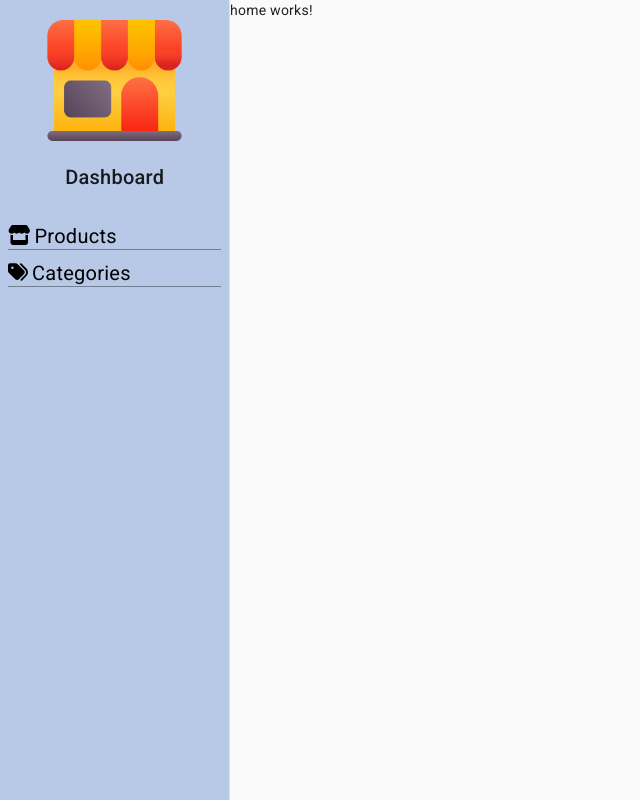
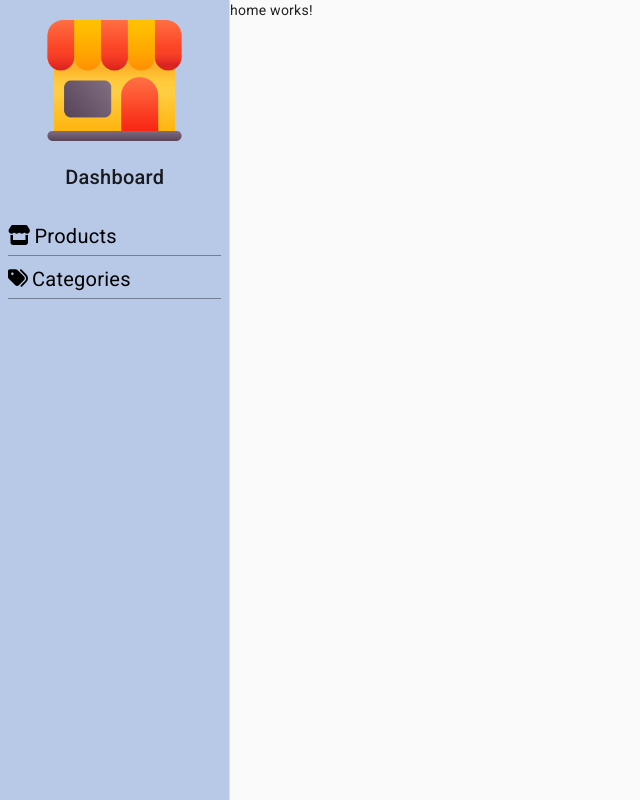
Before and after one commit to VicDario/base2-technical-test-front, an Angular app: page / in a window 1280 px wide. Shown: the whole page, without its empty margins (0-640 px from the left). Built offline with nearby package versions, Linux system fonts and the light colour scheme.

Commit message:
feat: increase height of item

```diff
--- a/src/app/components/nav-item/nav-item.component.scss
+++ b/src/app/components/nav-item/nav-item.component.scss
@@ -1,12 +1,12 @@
 .nav-item {
   width: 100%;
-  height: 24px;
   margin: 12px 0;
   font-size: 20px;
   border-bottom: 1px solid #0000005e;
 
   .nav-link {
     display: flex;
+    height: 30px;
     flex-direction: row;
     justify-content: space-between;
     color: #000;
```
